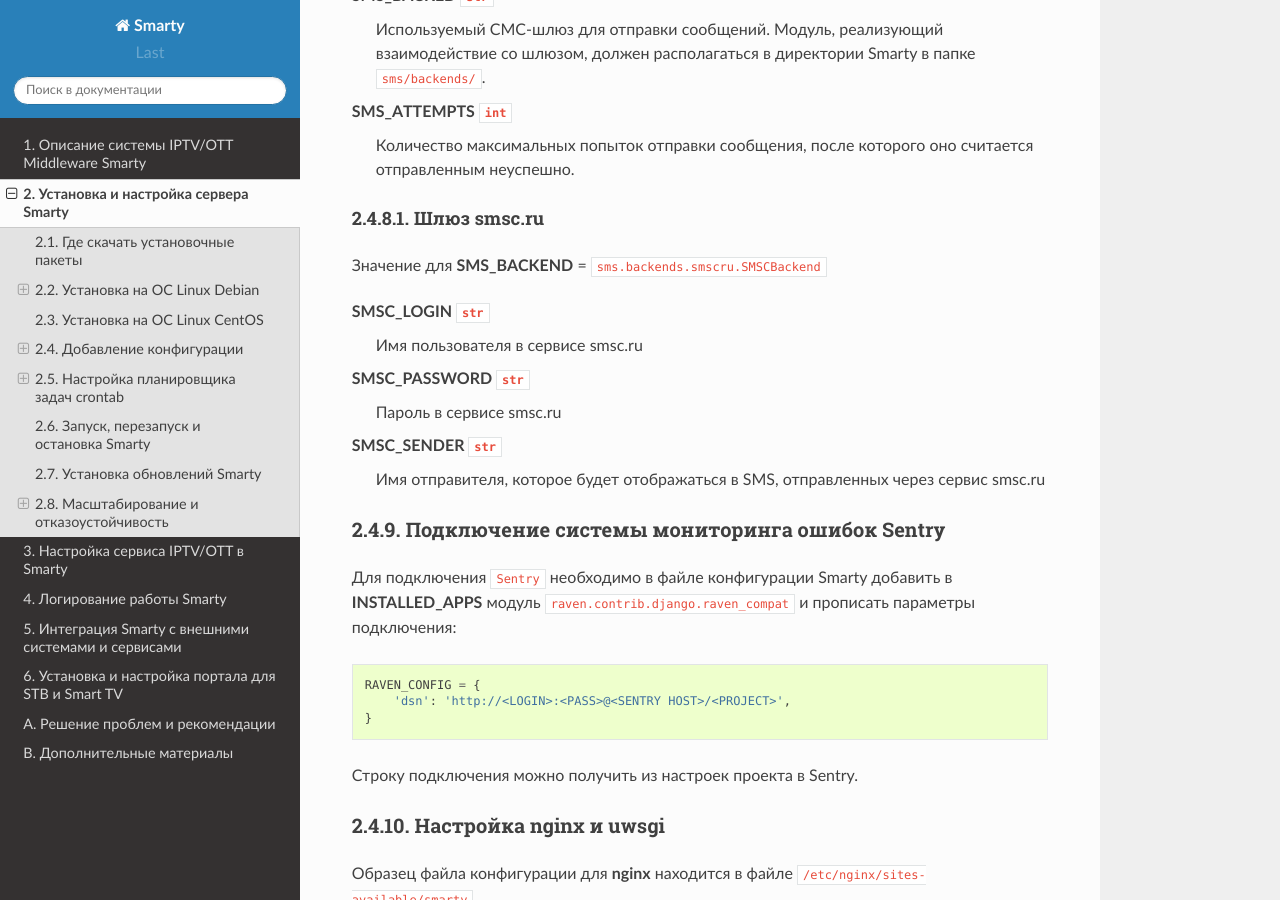
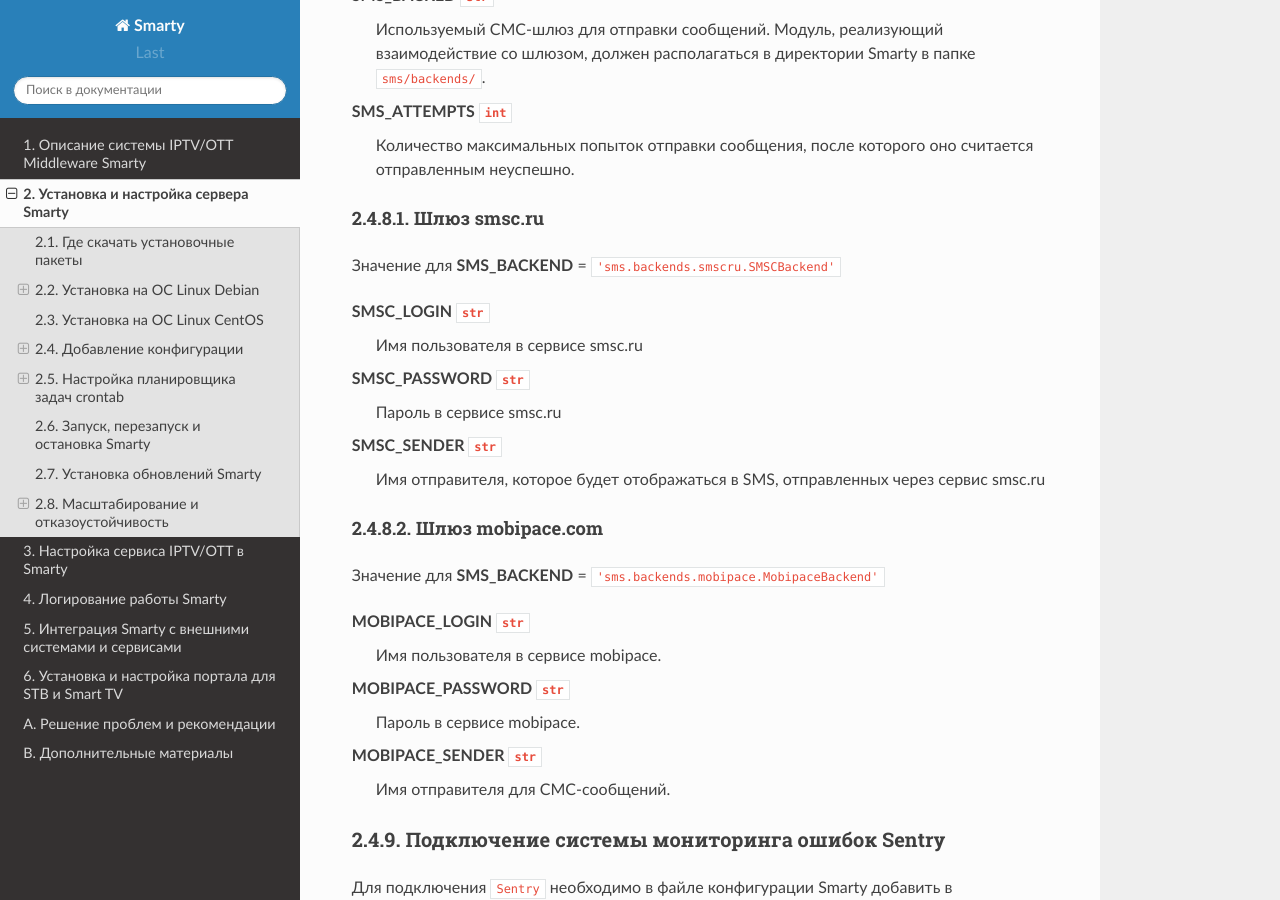
Before and after one commit to sergey-yakovlev/smarty-docs, a Sphinx documentation site: the page built from source/installation_and_configuration.rst, in a window 1280 px wide and 900 px high, scrolled down 8680 px. Built offline with Sphinx 7.4.7 and the Read the Docs theme 2.0.0, drawn with Linux system fonts in a browser that asks for light colours.

Commit message:
mobipace

```diff
--- a/source/installation_and_configuration.rst
+++ b/source/installation_and_configuration.rst
@@ -397,7 +397,7 @@ SMS_ATTEMPTS ``int``
 2.4.8.1. Шлюз smsc.ru
 ~~~~~~~~~~~~~~~~~~~~~
 
-Значение для **SMS_BACKEND** = ``sms.backends.smscru.SMSCBackend``
+Значение для **SMS_BACKEND** = ``'sms.backends.smscru.SMSCBackend'``
 
 SMSC_LOGIN ``str``
   Имя пользователя в сервисе smsc.ru
@@ -407,6 +407,22 @@ SMSC_PASSWORD ``str``
 
 SMSC_SENDER ``str``
   Имя отправителя, которое будет отображаться в SMS, отправленных через сервис smsc.ru
+
+.. _mobipace:
+
+2.4.8.2. Шлюз mobipace.com
+~~~~~~~~~~~~~~~~~~~~~~~~~~
+
+Значение для **SMS_BACKEND** = ``'sms.backends.mobipace.MobipaceBackend'``
+
+MOBIPACE_LOGIN ``str``
+  Имя пользователя в сервисе mobipace.
+
+MOBIPACE_PASSWORD ``str``
+  Пароль в сервисе mobipace.
+
+MOBIPACE_SENDER ``str``
+  Имя отправителя для СМС-сообщений.
 
 .. _sentry-settings:
 
```
